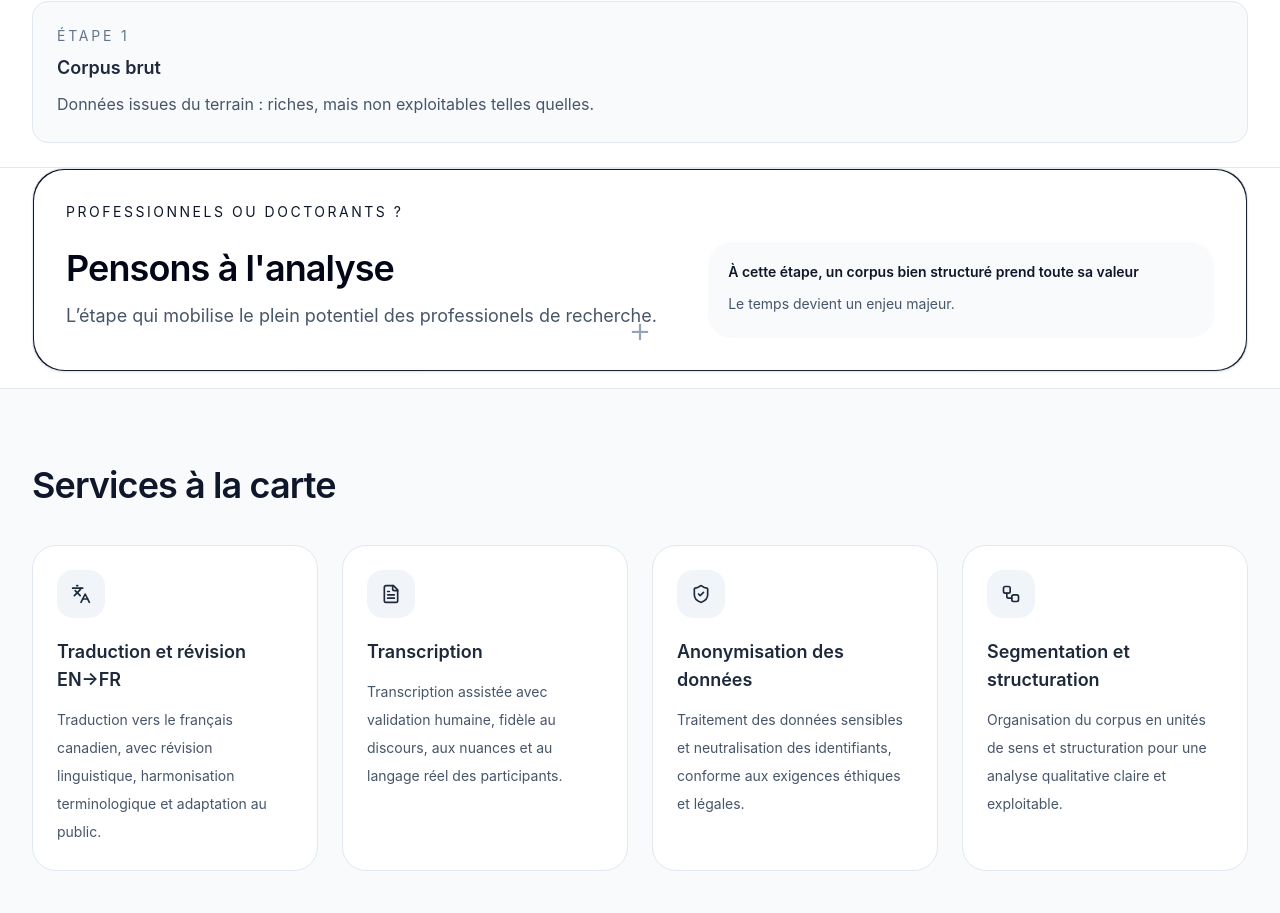
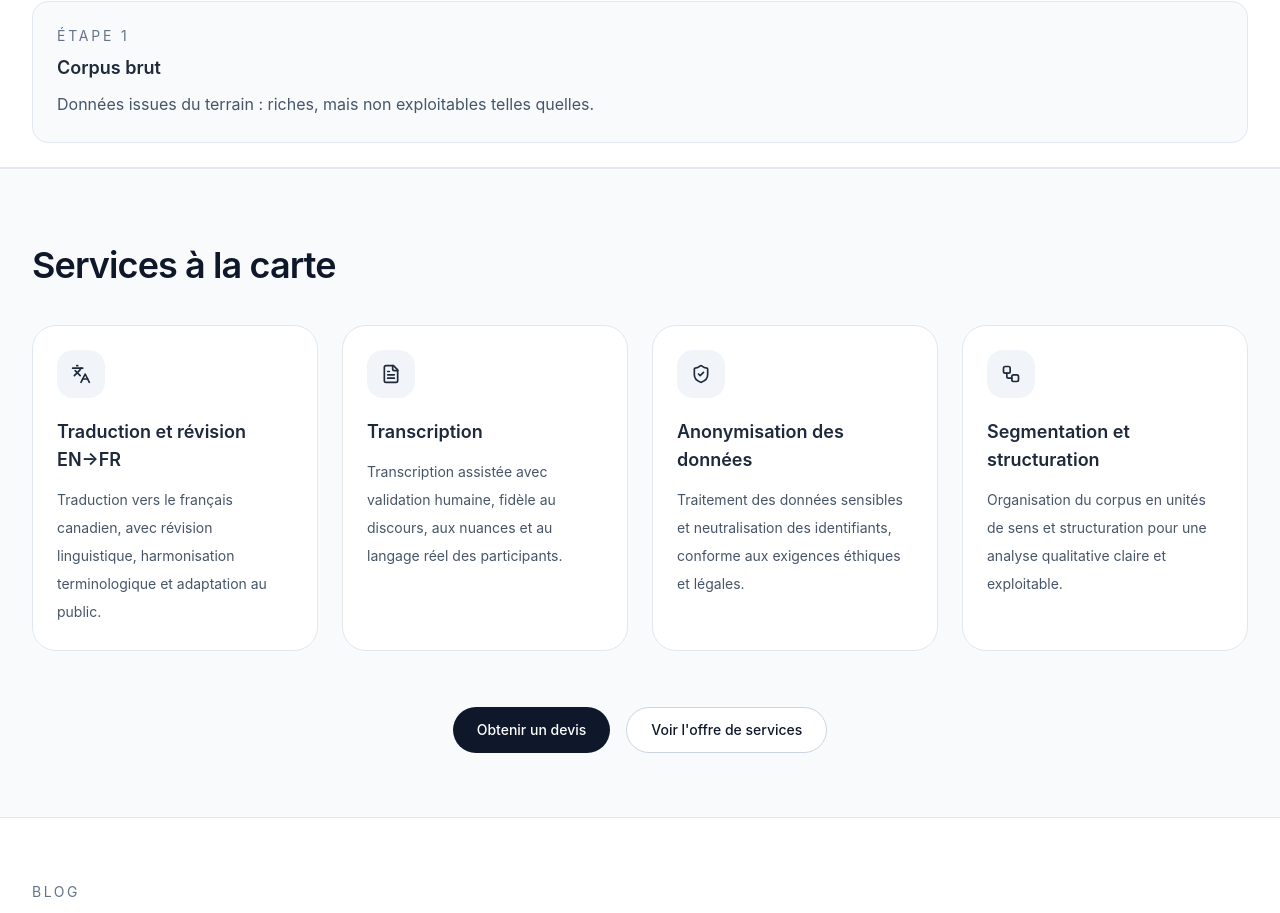
Before and after one commit to momopro21/vidame-recherche, a React (Vite) app: page / in a window 1280 px wide. Shown: the part 2836-3749 px from the top of the page. Built offline with nearby package versions, Linux system fonts and the light colour scheme; the HTML template or start-up script is replaced by a standard one.

Commit message:
Update App.tsx

```diff
--- a/src/App.tsx
+++ b/src/App.tsx
@@ -501,67 +501,6 @@ function Shell({
                 <div className="mb-2 text-sm uppercase tracking-[0.2em] text-slate-500">Étape {activeStep + 1}</div>
                 <div className="text-lg font-semibold">{steps[activeStep].title}</div>
                 <p className="mt-2 leading-7 text-slate-600">{steps[activeStep].detail}</p>
-              </div>
-            </div>
-          </section>
-
-          <section className="mx-auto max-w-7xl px-4 pb-4 md:px-8">
-            <div className="group rounded-[2rem] border border-slate-200 bg-gradient-to-br from-slate-900 to-slate-800 p-[1px] shadow-sm">
-              <div className="rounded-[calc(2rem-1px)] bg-white p-6 transition-colors duration-200 group-hover:bg-slate-100 md:p-8">
-                <div className="mb-5 flex flex-wrap items-center gap-3">
-                  <div className="text-sm uppercase tracking-[0.18em] text-slate-900">
-                  Professionnels ou doctorants ?
-                  </div>
-                </div>
-                <details>
-                  <summary className="list-none cursor-pointer rounded-[1.5rem]">
-                    <div className="relative grid gap-6 rounded-[1.5rem] md:grid-cols-[1.1fr_0.9fr] md:items-center">
-                      <div>
-                        <div className="text-3xl font-semibold tracking-tight text-slate-950 md:text-4xl">
-                          Pensons à l'analyse
-                        </div>
-                        <p className="mt-3 max-w-2xl text-lg leading-8 text-slate-600">
-                          L’étape qui mobilise le plein potentiel des professionels de recherche.
-                        </p>
-                      </div>
-                      <div className="rounded-[1.5rem] bg-slate-50 p-5 transition-colors duration-200 group-hover:bg-slate-100">
-                        <div className="text-sm font-semibold text-slate-900">
-                          À cette étape, un corpus bien structuré prend toute sa valeur
-                        </div>
-                        <p className="mt-2 text-sm leading-7 text-slate-600">
-                         Le temps devient un enjeu majeur.
-                        </p>
-                      </div>
-                      <div className="pointer-events-none absolute left-1/2 top-[90%] -translate-x-1/2 -translate-y-1/2 text-4xl font-light leading-none text-slate-400">
-                        +
-                      </div>
-                    </div>
-                  </summary>
-                  <div className="mt-6 space-y-6 leading-8 text-slate-600">
-                    <p>
-                     Le projet commence souvent par des heures d’entrevues.
-                     Les données s’accumulent rapidement. Les enregistrements provenenant des entrevues sont riches, mais difficiles à mobiliser tels quels.
-                    </p>
-                    <p>
-                      Une première transformation est nécessaire : passer de l'audio au texte. Mais ces écrits représentent encore un matériau brut. Il faut ensuite les structurer, les anonymiser, les segmenter et les rendre navigables.
-                    </p>
-                    <p>
-                      C’est dans cet espace critique, entre le terrain et l’analyse, que Vidame intervient pour que se déploie l'expertise des professionnels de recherche. Sans préparation rigoureuse, le corpus devient difficile à explorer, à comparer et à interpréter.
-                    </p>
-                    <div className="mt-6 rounded-2xl border border-slate-200 bg-slate-50 p-5">
-                      <div className="mb-3 font-semibold">Ce que Vidame prend en charge</div>
-                      <ol className="space-y-2 text-sm leading-7 text-slate-600">
-                        <li>1. Transformer le matériau brut en corpus exploitable</li>
-                        <li>2. Assurer la fidélité et la traçabilité des données</li>
-                        <li>3. Préparer le corpus pour la navigation et l'analyse</li>
-                        <li>4. Structurer le corpus sans ajout interprétatif</li>
-                      </ol>
-                    </div>
-                    <p>
-                      Vidame intervient dans cet espace critique : entre le terrain et l'analyse. L'objectif n'est pas de produire du texte, mais de transformer le corpus en un objet navigable, réellement exploitable pour l'analyse.
-                    </p>
-                  </div>
-                </details>
               </div>
             </div>
           </section>
```
